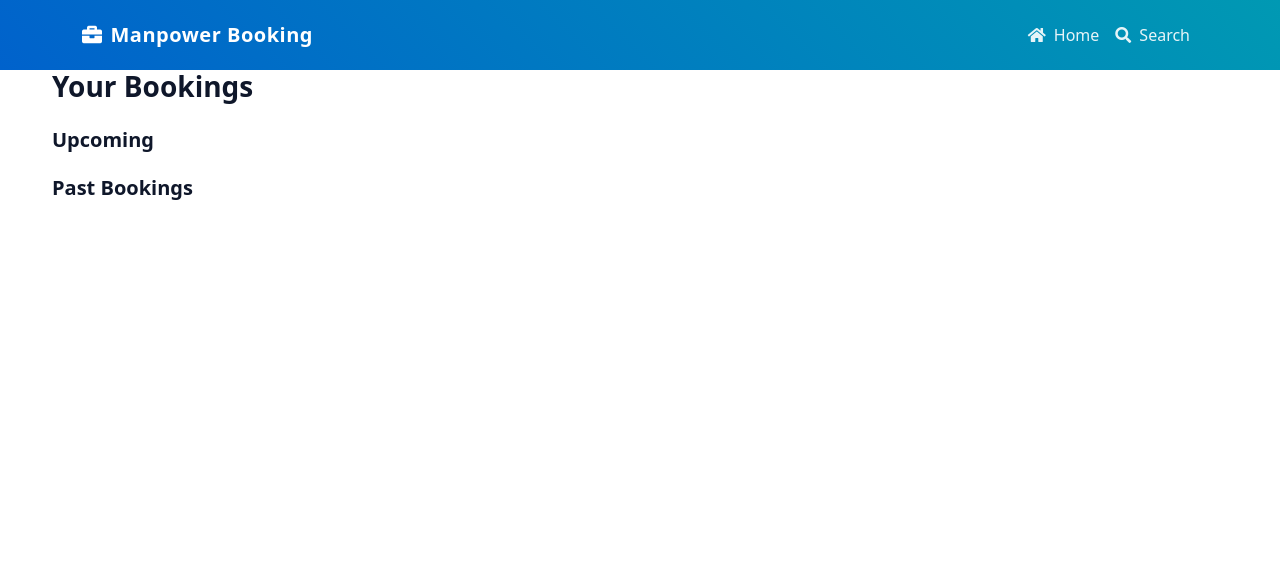
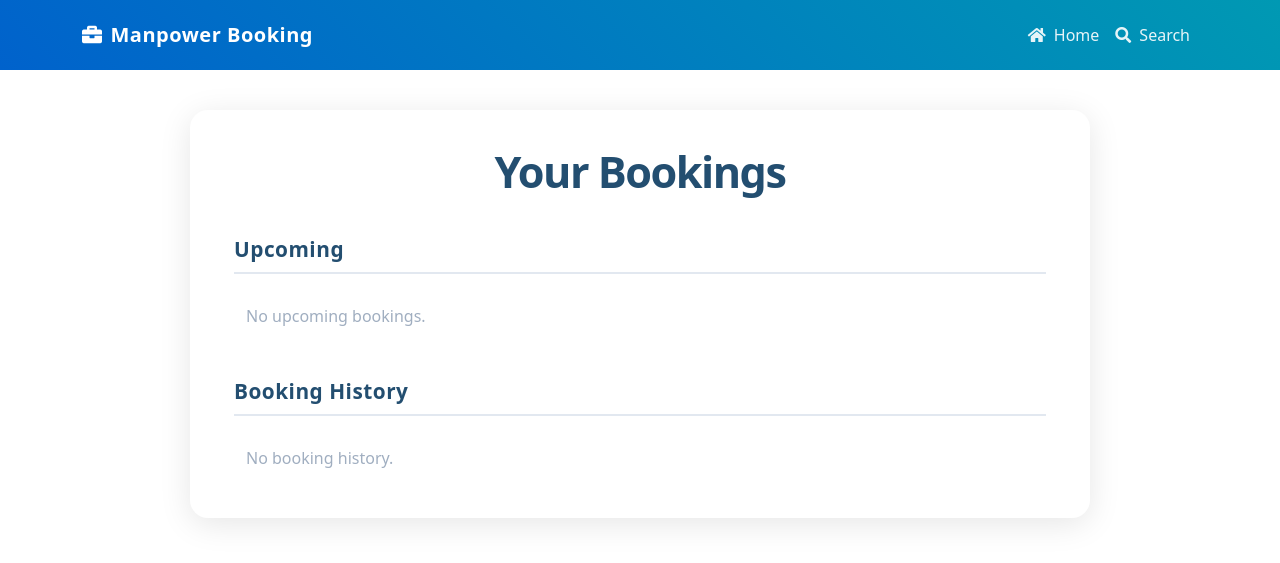
Before and after one commit to Abhi5525/Sixth-Sem-Project, a Django app: page /bookings/ in a window 1280 px wide. Shown: the top 563 px of the page. Run offline with Django 4.2, Linux system fonts and the light colour scheme.

Commit message:
added form and n=bookings page

```diff
--- a/bookings/templates/bookings/bookings.html
+++ b/bookings/templates/bookings/bookings.html
@@ -1,18 +1,188 @@
-
-{%extends 'home/base-navbar.html'%} {%block title%}Bookings - Service App
-{%endblock%} {%block styles%}
-<!-- <style>
-
-</style> -->
+{% extends 'home/base-navbar.html' %}
+{% block title %}Bookings - Service App{% endblock %}
+{% block styles %}
 <link rel="stylesheet" href="/static/css/bookings.css">
-{%endblock%} {% block main-content%}
+<style>
+.heading-container {
+  margin-top: 40px;
+  max-width: 900px;
+  background: #fff;
+  border-radius: 18px;
+  box-shadow: 0 6px 32px rgba(0,0,0,0.10);
+  padding: 36px 44px;
+}
+.heading-container h1 {
+  font-size: 2.7rem;
+  font-weight: 800;
+  margin-bottom: 36px;
+  color: #234e70;
+  letter-spacing: -1.5px;
+  text-align: center;
+}
+.section-title {
+  font-size: 1.3rem;
+  font-weight: 700;
+  margin-top: 36px;
+  margin-bottom: 18px;
+  color: #234e70;
+  border-bottom: 2px solid #e2e8f0;
+  padding-bottom: 7px;
+  letter-spacing: 0.5px;
+}
+.booking-list {
+  display: flex;
+  flex-direction: column;
+  gap: 22px;
+}
+.booking-card {
+  background: linear-gradient(90deg, #f0f4f8 80%, #dbeafe 100%);
+  border-radius: 14px;
+  box-shadow: 0 2px 12px rgba(35,78,112,0.06);
+  padding: 0;
+  overflow: hidden;
+  transition: box-shadow 0.2s, transform 0.2s;
+  border-left: 6px solid #234e70;
+}
+.booking-card:hover {
+  box-shadow: 0 8px 24px rgba(35,78,112,0.13);
+  transform: translateY(-2px) scale(1.01);
+}
+.booking-header {
+  display: flex;
+  align-items: center;
+  background: #234e70;
+  color: #fff;
+  padding: 14px 24px;
+}
+.booking-header .icon {
+  font-size: 1.7rem;
+  margin-right: 16px;
+}
+.booking-title {
+  font-size: 1.15rem;
+  font-weight: 700;
+  letter-spacing: 0.2px;
+}
+.booking-info {
+  padding: 18px 24px 14px 24px;
+  display: flex;
+  flex-wrap: wrap;
+  gap: 18px 32px;
+  font-size: 1.01rem;
+  color: #2d3748;
+}
+.booking-info .info-label {
+  font-weight: 600;
+  color: #234e70;
+  margin-right: 4px;
+}
+.booking-status {
+  font-size: 0.98rem;
+  font-weight: 600;
+  padding: 5px 16px;
+  border-radius: 8px;
+  margin-left: auto;
+  margin-top: 8px;
+  display: inline-block;
+}
+.status-upcoming {
+  background: #bee3f8;
+  color: #234e70;
+}
+.status-completed {
+  background: #c6f6d5;
+  color: #276749;
+}
+.status-cancelled {
+  background: #fed7d7;
+  color: #c53030;
+}
+@media (max-width: 600px) {
+  .heading-container {
+    padding: 18px 4px;
+  }
+  .booking-header, .booking-info {
+    padding: 10px 10px;
+    flex-direction: column;
+    gap: 8px;
+  }
+}
+</style>
+{% endblock %}
+{% block main-content %}
 <div class="container heading-container">
   <h1>Your Bookings</h1>
-  <h2>Upcoming</h2>
-  <div class="upcoming-list"></div>
-  <h2>Past Bookings</h2>
-  <div class="past-list"></div>
+
+  <div>
+    <div class="section-title">Upcoming</div>
+    <div class="booking-list">
+      {% for booking in upcoming_bookings %}
+      <div class="booking-card">
+        <div class="booking-header">
+          <span class="icon">📅</span>
+          <span class="booking-title">{{ booking.service_name }}</span>
+          <span class="booking-status status-upcoming">Upcoming</span>
+        </div>
+        <div class="booking-info">
+          <div><span class="info-label">Date:</span> {{ booking.date }}</div>
+          <div><span class="info-label">Time:</span> {{ booking.time }}</div>
+          {% if booking.address %}
+          <div><span class="info-label">Address:</span> {{ booking.address }}</div>
+          {% endif %}
+          {% if booking.provider %}
+          <div><span class="info-label">Provider:</span> {{ booking.provider }}</div>
+          {% endif %}
+          {% if booking.price %}
+          <div><span class="info-label">Price:</span> ₹{{ booking.price }}</div>
+          {% endif %}
+          {% if booking.notes %}
+          <div><span class="info-label">Notes:</span> {{ booking.notes }}</div>
+          {% endif %}
+        </div>
+      </div>
+      {% empty %}
+      <div style="color:#a0aec0; padding: 12px;">No upcoming bookings.</div>
+      {% endfor %}
+    </div>
+  </div>
+
+  <div>
+    <div class="section-title">Booking History</div>
+    <div class="booking-list">
+      {% for booking in past_bookings %}
+      <div class="booking-card">
+        <div class="booking-header">
+          <span class="icon">
+            {% if booking.status == 'Completed' %}✅{% elif booking.status == 'Cancelled' %}❌{% else %}📅{% endif %}
+          </span>
+          <span class="booking-title">{{ booking.service_name }}</span>
+          {% if booking.status == 'Completed' %}
+          <span class="booking-status status-completed">Completed</span>
+          {% elif booking.status == 'Cancelled' %}
+          <span class="booking-status status-cancelled">Cancelled</span>
+          {% endif %}
+        </div>
+        <div class="booking-info">
+          <div><span class="info-label">Date:</span> {{ booking.date }}</div>
+          <div><span class="info-label">Time:</span> {{ booking.time }}</div>
+          {% if booking.address %}
+          <div><span class="info-label">Address:</span> {{ booking.address }}</div>
+          {% endif %}
+          {% if booking.provider %}
+          <div><span class="info-label">Provider:</span> {{ booking.provider }}</div>
+          {% endif %}
+          {% if booking.price %}
+          <div><span class="info-label">Price:</span> ₹{{ booking.price }}</div>
+          {% endif %}
+          {% if booking.notes %}
+          <div><span class="info-label">Notes:</span> {{ booking.notes }}</div>
+          {% endif %}
+        </div>
+      </div>
+      {% empty %}
+      <div style="color:#a0aec0; padding: 12px;">No booking history.</div>
+      {% endfor %}
+    </div>
+  </div>
 </div>
-
-<!-- <h2>Hellllllllllllllllllllllo</h2> -->
-{%endblock%}
+{% endblock %}
--- a/bookings/urls.py
+++ b/bookings/urls.py
@@ -5,6 +5,8 @@ app_name = 'bookings'
 urlpatterns = [
 
     path('', views.bookings, name = 'bookings'),
+    path('details/', views.detailsForm, name = 'detailsForm'),
+
 
 
 ]
--- a/bookings/views.py
+++ b/bookings/views.py
@@ -4,3 +4,6 @@ from django.shortcuts import render
 
 def bookings(request):
     return render(request, 'bookings/bookings.html')
+
+def detailsForm(request):
+    return render(request, 'bookings/detailsForm.html')
--- a/home/templates/home/index.html
+++ b/home/templates/home/index.html
@@ -225,7 +225,7 @@
         </div>
         <div class="modal-footer">
           <button type="button" class="btn btn-secondary" data-bs-dismiss="modal">Close</button>
-          <button type="button" class="btn btn-primary" onclick="bookProfessional()">Book Now</button>
+            <a href="{% url 'bookings:detailsForm' %}" class="btn btn-primary" >Book Now</a>
         </div>
       </div>
     </div>
```
Also changed, not shown: bookings/templates/bookings/detailsForm.html (added, +306 -0 lines), Black and Yellow Web Developer LinkedIn Banner.png (added), 1 other file.
